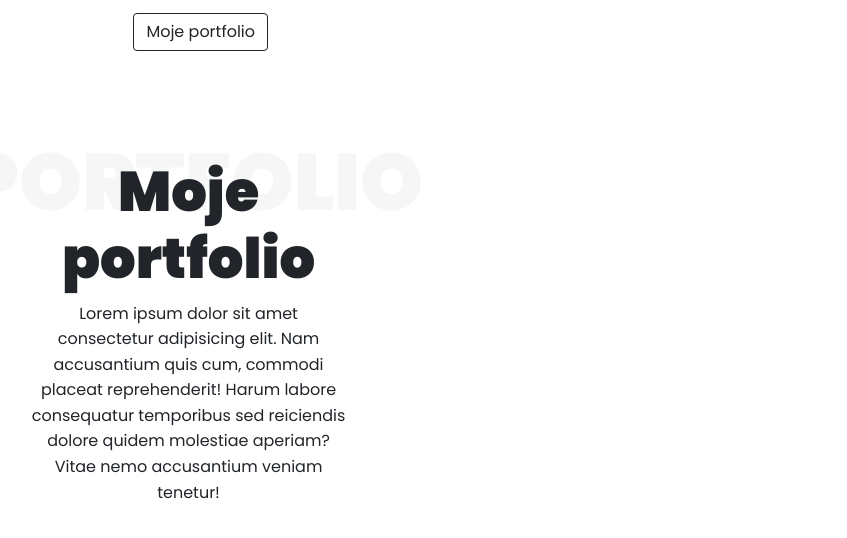
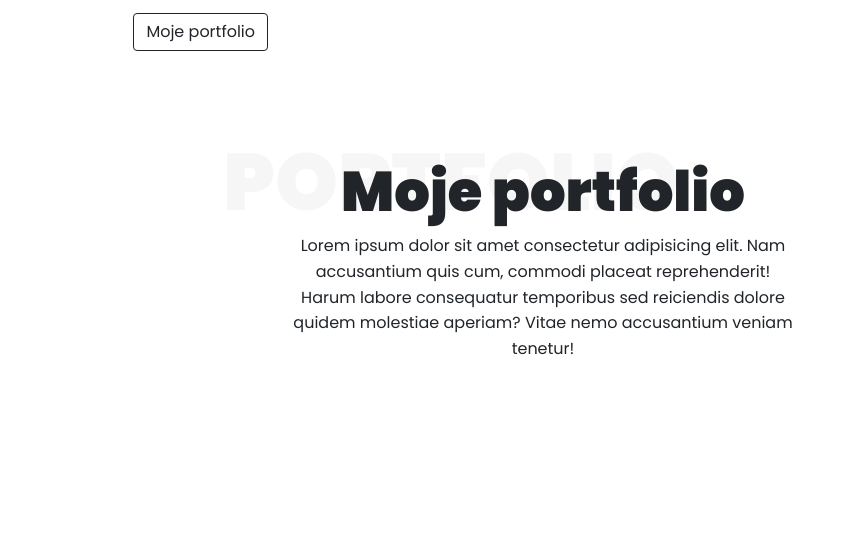
Before and after one commit to wczapkowicz/wojciechczapkowicz.pl-portfolio, a plain HTML site: page index.html in a window 1280 px wide. Shown: the part 994-1532 px from the top of the page, without its empty margins (97-944 px from the left). Drawn offline with nearby package versions, Linux system fonts and the light colour scheme.

Commit message:
flex stucture fix

```diff
--- a/index.html
+++ b/index.html
@@ -106,19 +106,23 @@
                             <div class="heading-text">
                                 <p class="background-text">portfolio</p>
                                 <h1>Moje portfolio</h1>
-                                <p>Lorem ipsum dolor sit amet consectetur adipisicing elit. Nam accusantium quis cum, commodi placeat reprehenderit! Harum labore consequatur temporibus sed reiciendis dolore quidem molestiae aperiam? Vitae nemo accusantium veniam tenetur!</p>
+                                <p>Lorem ipsum dolor sit amet consectetur adipisicing elit. Nam accusantium quis cum,
+                                    commodi placeat reprehenderit! Harum labore consequatur temporibus sed reiciendis
+                                    dolore quidem molestiae aperiam? Vitae nemo accusantium veniam tenetur!</p>
                             </div>
                         </div>
+                    </div>
+                    <div class="d-flex justify-content-center">
                         <div class="container-fluid">
                             <div class="row">
                                 <div class="col-sm-12 col-md-4 portfolio-card">
 
                                 </div>
                             </div>
-                        </div>
                     </div>
+                </div>
 
-                </div>
+            </div>
             </div>
         </section>
     </main>
```
